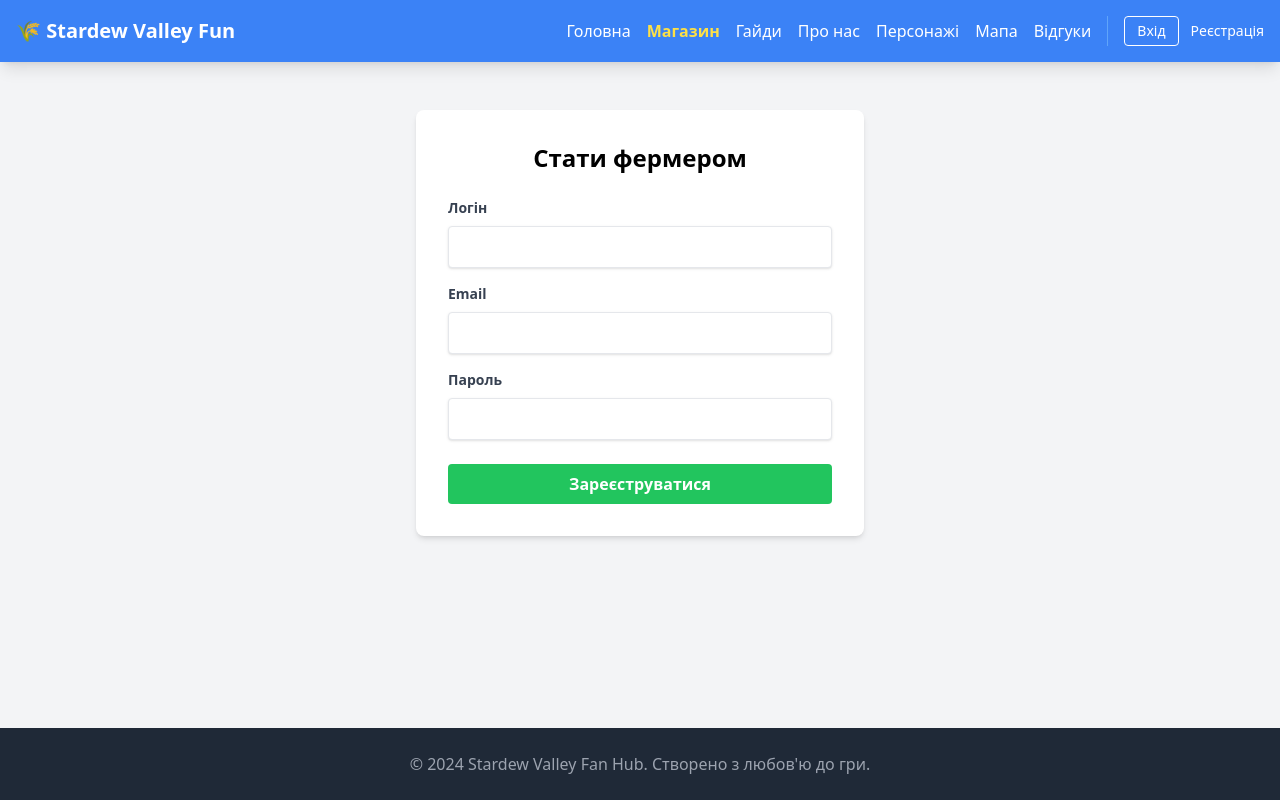
After one commit to StrayLike/vofk-opi-lab, a Flask app: page /register in a window 1280 px wide. The commit adds this page. Run offline with Flask 3, Linux system fonts and the light colour scheme; some libraries are stand-ins or nearby versions.

Commit message:
Setup DB, Auth, and full backend logic

```diff
--- a/app.py
+++ b/app.py
@@ -1,6 +1,37 @@
-from flask import Flask, render_template
+import os
+import functools
+from flask import Flask, render_template, request, redirect, url_for, session, flash, g
+from werkzeug.security import generate_password_hash, check_password_hash
+from db import get_db, close_db, init_db
 
 app = Flask(__name__)
+# Цей ключ потрібен для шифрування сесій (щоб працював вхід і кошик)
+app.secret_key = 'stardew_valley_secret_key_change_me'
+
+# Автоматично закриваємо з'єднання з БД після кожного запиту
+app.teardown_appcontext(close_db)
+
+# --- ДОПОМІЖНІ ФУНКЦІЇ ---
+
+@app.before_request
+def load_logged_in_user():
+    """Перед кожним відкриттям сторінки перевіряємо, чи увійшов користувач"""
+    user_id = session.get('user_id')
+    if user_id is None:
+        g.user = None
+    else:
+        g.user = get_db().execute('SELECT * FROM users WHERE id = ?', (user_id,)).fetchone()
+
+def login_required(view):
+    """Декоратор, який не пускає незареєстрованих на певні сторінки"""
+    @functools.wraps(view)
+    def wrapped_view(**kwargs):
+        if g.user is None:
+            return redirect(url_for('login'))
+        return view(**kwargs)
+    return wrapped_view
+
+# --- МАРШРУТИ СТОРІНОК ---
 
 @app.route('/')
 def home():
@@ -22,5 +53,140 @@ def characters():
 def map():
     return render_template('map.html')
 
+# --- АВТОРИЗАЦІЯ ---
+
+@app.route('/register', methods=('GET', 'POST'))
+def register():
+    if request.method == 'POST':
+        username = request.form['username']
+        password = request.form['password']
+        email = request.form['email']
+        db = get_db()
+        error = None
+
+        if not username: error = 'Введіть логін.'
+        elif not password: error = 'Введіть пароль.'
+
+        if error is None:
+            try:
+                hashed_pw = generate_password_hash(password)
+                db.execute('INSERT INTO users (username, email, password) VALUES (?, ?, ?)',
+                           (username, email, hashed_pw))
+                db.commit()
+                return redirect(url_for('login'))
+            except db.IntegrityError:
+                error = f"Користувач {username} вже існує."
+        flash(error)
+    return render_template('register.html')
+
+@app.route('/login', methods=('GET', 'POST'))
+def login():
+    if request.method == 'POST':
+        username = request.form['username']
+        password = request.form['password']
+        db = get_db()
+        error = None
+        user = db.execute('SELECT * FROM users WHERE username = ?', (username,)).fetchone()
+
+        if user is None or not check_password_hash(user['password'], password):
+            error = 'Невірний логін або пароль.'
+
+        if error is None:
+            session.clear()
+            session['user_id'] = user['id']
+            session['role'] = user['role']
+            return redirect(url_for('home'))
+        flash(error)
+    return render_template('login.html')
+
+@app.route('/logout')
+def logout():
+    session.clear()
+    return redirect(url_for('home'))
+
+# --- МАГАЗИН І КОШИК ---
+
+@app.route('/shop')
+def shop():
+    category = request.args.get('category')
+    db = get_db()
+    if category:
+        products = db.execute('SELECT * FROM products WHERE category = ?', (category,)).fetchall()
+    else:
+        products = db.execute('SELECT * FROM products').fetchall()
+    return render_template('shop.html', products=products)
+
+@app.route('/add_to_cart/<int:id>', methods=('POST',))
+def add_to_cart(id):
+    if 'cart' not in session:
+        session['cart'] = []
+    session['cart'].append(id)
+    session.modified = True
+    return redirect(url_for('shop'))
+
+@app.route('/cart')
+def cart():
+    cart_ids = session.get('cart', [])
+    db = get_db()
+    items = []
+    total = 0
+    if cart_ids:
+        # Магія SQL: перетворюємо список ID у запит
+        placeholders = ','.join('?' for _ in cart_ids)
+        items = db.execute(f'SELECT * FROM products WHERE id IN ({placeholders})', cart_ids).fetchall()
+        # Рахуємо суму
+        for item in items:
+            count = cart_ids.count(item['id'])
+            total += item['price'] * count
+    return render_template('cart.html', cart_items=items, total=total)
+
+@app.route('/checkout', methods=('POST',))
+@login_required
+def checkout():
+    cart_ids = session.get('cart', [])
+    if not cart_ids: return redirect(url_for('shop'))
+
+    db = get_db()
+    # Рахуємо суму знову (для безпеки)
+    placeholders = ','.join('?' for _ in cart_ids)
+    products = db.execute(f'SELECT * FROM products WHERE id IN ({placeholders})', cart_ids).fetchall()
+    total = sum(p['price'] * cart_ids.count(p['id']) for p in products)
+
+    # Створюємо замовлення
+    cursor = db.execute('INSERT INTO orders (user_id, total_price) VALUES (?, ?)', (g.user['id'], total))
+    order_id = cursor.lastrowid
+
+    # Додаємо товари в замовлення
+    for p in products:
+        count = cart_ids.count(p['id'])
+        # Щоб не додавати дублікати, можна додати логіку, але поки так
+        db.execute('INSERT INTO order_items (order_id, product_id, quantity) VALUES (?, ?, ?)',
+                   (order_id, p['id'], count))
+
+    db.commit()
+    session.pop('cart', None) # Очищуємо кошик
+    return redirect(url_for('home'))
+
+# --- ВІДГУКИ ---
+
+@app.route('/feedback', methods=('GET', 'POST'))
+def feedback():
+    db = get_db()
+    if request.method == 'POST':
+        if g.user is None: return redirect(url_for('login'))
+        text = request.form['text']
+        rating = request.form['rating']
+        db.execute('INSERT INTO feedback (username, text, rating) VALUES (?, ?, ?)',
+                   (g.user['username'], text, rating))
+        db.commit()
+        return redirect(url_for('feedback'))
+
+    feedbacks = db.execute('SELECT * FROM feedback ORDER BY created_at DESC').fetchall()
+    return render_template('feedback.html', feedbacks=feedbacks)
+
+# --- ЗАПУСК ---
 if __name__ == '__main__':
+    # Якщо файлу бази немає - створити його
+    if not os.path.exists('database.db'):
+        init_db()
     app.run(debug=True)
--- a/templates/base.html
+++ b/templates/base.html
@@ -3,15 +3,15 @@
 <head>
     <meta charset="UTF-8">
     <meta name="viewport" content="width=device-width, initial-scale=1.0">
-    <title>{% block title %}Мій Flask проєкт{% endblock %}</title>
+    <title>{% block title %}Stardew Hub{% endblock %}</title>
     <script src="https://cdn.tailwindcss.com"></script>
     <style>
         @keyframes slideDown {
             0% { max-height: 0; opacity: 0; }
-            100% { max-height: 300px; opacity: 1; }
+            100% { max-height: 400px; opacity: 1; }
         }
         @keyframes slideUp {
-            0% { max-height: 300px; opacity: 1; }
+            0% { max-height: 400px; opacity: 1; }
             100% { max-height: 0; opacity: 0; }
         }
         .animate-slide-down {
@@ -34,35 +34,92 @@
         }
     </style>
 </head>
-<body class="bg-gray-100">
-    <nav class="bg-blue-500 p-4">
+<body class="bg-gray-100 flex flex-col min-h-screen">
+    <nav class="bg-blue-500 p-4 shadow-lg sticky top-0 z-50">
         <div class="container mx-auto flex justify-between items-center">
-            <a href="/" class="text-white text-xl font-bold transition-transform duration-300 hover:scale-110">Stardew _valley_fun</a>
-            <div class="hidden md:flex space-x-4">
-                <a href="/" class="text-white hover:text-blue-200 transition-colors duration-300 hover:underline">Головна</a>
-               <a href="/guides" class="text-white hover:text-blue-200 ...">Гайди</a>
-               <a href="/about" class="text-white hover:text-blue-200 ...">Про нас</a>
-               <a href="/characters" class="text-white hover:text-blue-200 ...">Персонажі</a>
-               <a href="/map" class="text-white hover:text-blue-200 transition-colors duration-300 hover:underline">Мапа</a>
+            <a href="{{ url_for('home') }}" class="text-white text-xl font-bold transition-transform duration-300 hover:scale-105 flex items-center gap-2">
+                🌾 Stardew Valley Fun
+            </a>
+
+            <div class="hidden md:flex space-x-4 items-center">
+                <a href="{{ url_for('home') }}" class="text-white hover:text-blue-200 transition-colors duration-300 hover:underline">Головна</a>
+
+                <a href="{{ url_for('shop') }}" class="text-yellow-300 hover:text-yellow-100 font-bold transition-colors duration-300 hover:underline">Магазин</a>
+
+                <a href="{{ url_for('guides') }}" class="text-white hover:text-blue-200 transition-colors duration-300 hover:underline">Гайди</a>
+                <a href="{{ url_for('about') }}" class="text-white hover:text-blue-200 transition-colors duration-300 hover:underline">Про нас</a>
+                <a href="{{ url_for('characters') }}" class="text-white hover:text-blue-200 transition-colors duration-300 hover:underline">Персонажі</a>
+                <a href="{{ url_for('map') }}" class="text-white hover:text-blue-200 transition-colors duration-300 hover:underline">Мапа</a>
+                <a href="{{ url_for('feedback') }}" class="text-white hover:text-blue-200 transition-colors duration-300 hover:underline">Відгуки</a>
+
+                <div class="border-l border-blue-400 pl-4 ml-2 flex items-center space-x-3">
+                    {% if g.user %}
+                        <a href="{{ url_for('cart') }}" class="bg-blue-600 hover:bg-blue-700 text-white px-3 py-1 rounded transition shadow flex items-center gap-1">
+                            🎒 Рюкзак
+                        </a>
+                        <span class="text-blue-100 text-sm cursor-default" title="Ви увійшли як {{ g.user['username'] }}">
+                            👤 {{ g.user['username'] }}
+                        </span>
+                        <a href="{{ url_for('logout') }}" class="text-red-200 hover:text-white transition text-sm">Вихід</a>
+                    {% else %}
+                        <a href="{{ url_for('login') }}" class="text-white hover:text-blue-200 border border-white px-3 py-1 rounded hover:bg-white hover:text-blue-500 transition text-sm">Вхід</a>
+                        <a href="{{ url_for('register') }}" class="text-white hover:text-blue-200 text-sm">Реєстрація</a>
+                    {% endif %}
+                </div>
             </div>
+
             <button id="mobile-menu-button" class="md:hidden text-white w-6 h-6 relative focus:outline-none">
                 <span class="burger-line block absolute h-0.5 w-6 bg-current transform transition duration-500 ease-in-out line1"></span>
                 <span class="burger-line block absolute h-0.5 w-6 bg-current transform transition duration-500 ease-in-out line2"></span>
                 <span class="burger-line block absolute h-0.5 w-6 bg-current transform transition duration-500 ease-in-out line3"></span>
             </button>
         </div>
+
         <div id="mobile-menu" class="hidden md:hidden overflow-hidden">
-            <a href="/" class="block text-white hover:text-blue-200 py-2 transform transition duration-300 hover:translate-x-2">Головна</a>
-            <a href="/guides" class="block text-white hover:text-blue-200 ...">Гайди</a>
-            <a href="/about" class="block text-white hover:text-blue-200 ...">Про нас</a>
-            <a href="/characters" class="block text-white hover:text-blue-200 ...">Персонажі</a>
-            <a href="/map" class="block text-white hover:text-blue-200 py-2 transform transition duration-300 hover:translate-x-2">Мапа</a>
+            <div class="pt-2 pb-4 space-y-1">
+                <a href="{{ url_for('home') }}" class="block text-white hover:bg-blue-600 px-3 py-2 rounded transition">Головна</a>
+                <a href="{{ url_for('shop') }}" class="block text-yellow-300 font-bold hover:bg-blue-600 px-3 py-2 rounded transition">🏪 Магазин</a>
+                <a href="{{ url_for('guides') }}" class="block text-white hover:bg-blue-600 px-3 py-2 rounded transition">Гайди</a>
+                <a href="{{ url_for('about') }}" class="block text-white hover:bg-blue-600 px-3 py-2 rounded transition">Про нас</a>
+                <a href="{{ url_for('characters') }}" class="block text-white hover:bg-blue-600 px-3 py-2 rounded transition">Персонажі</a>
+                <a href="{{ url_for('map') }}" class="block text-white hover:bg-blue-600 px-3 py-2 rounded transition">Мапа</a>
+                <a href="{{ url_for('feedback') }}" class="block text-white hover:bg-blue-600 px-3 py-2 rounded transition">Відгуки</a>
+
+                <div class="border-t border-blue-400 my-2 pt-2">
+                    {% if g.user %}
+                        <div class="px-3 text-blue-100 text-sm mb-2">Привіт, {{ g.user['username'] }}!</div>
+                        <a href="{{ url_for('cart') }}" class="block text-white bg-blue-600 mx-3 px-3 py-2 rounded text-center mb-2">🎒 Мій Рюкзак</a>
+                        <a href="{{ url_for('logout') }}" class="block text-red-200 hover:text-white px-3 py-2">Вихід</a>
+                    {% else %}
+                        <div class="grid grid-cols-2 gap-2 px-3">
+                            <a href="{{ url_for('login') }}" class="block text-center text-blue-500 bg-white px-3 py-2 rounded font-bold">Вхід</a>
+                            <a href="{{ url_for('register') }}" class="block text-center text-white border border-white px-3 py-2 rounded">Реєстрація</a>
+                        </div>
+                    {% endif %}
+                </div>
+            </div>
         </div>
     </nav>
 
-    <div class="container mx-auto mt-8 p-4">
+    <div class="container mx-auto mt-8 p-4 flex-grow">
+        {% with messages = get_flashed_messages() %}
+            {% if messages %}
+                {% for message in messages %}
+                    <div class="bg-blue-100 border-l-4 border-blue-500 text-blue-700 p-4 mb-6 shadow-md rounded relative" role="alert">
+                        <span class="block sm:inline">{{ message }}</span>
+                    </div>
+                {% endfor %}
+            {% endif %}
+        {% endwith %}
+
         {% block content %}{% endblock %}
     </div>
+
+    <footer class="bg-gray-800 text-gray-400 text-center py-6 mt-8">
+        <div class="container mx-auto">
+            <p>&copy; 2024 Stardew Valley Fan Hub. Створено з любов'ю до гри.</p>
+        </div>
+    </footer>
 
     <script>
         const mobileMenuButton = document.getElementById('mobile-menu-button');
--- /dev/null
+++ b/templates/register.html
@@ -0,0 +1,33 @@
+{% extends "base.html" %}
+{% block title %}Реєстрація{% endblock %}
+{% block content %}
+<div class="max-w-md mx-auto bg-white p-8 rounded-lg shadow-md">
+    <h1 class="text-2xl font-bold mb-6 text-center">Стати фермером</h1>
+
+    {% with messages = get_flashed_messages() %}
+        {% if messages %}
+            <div class="bg-red-100 text-red-700 p-3 rounded mb-4">
+                {{ messages[0] }}
+            </div>
+        {% endif %}
+    {% endwith %}
+
+    <form method="post">
+        <div class="mb-4">
+            <label class="block text-gray-700 text-sm font-bold mb-2">Логін</label>
+            <input type="text" name="username" required class="shadow appearance-none border rounded w-full py-2 px-3 text-gray-700">
+        </div>
+        <div class="mb-4">
+            <label class="block text-gray-700 text-sm font-bold mb-2">Email</label>
+            <input type="email" name="email" required class="shadow appearance-none border rounded w-full py-2 px-3 text-gray-700">
+        </div>
+        <div class="mb-6">
+            <label class="block text-gray-700 text-sm font-bold mb-2">Пароль</label>
+            <input type="password" name="password" required class="shadow appearance-none border rounded w-full py-2 px-3 text-gray-700">
+        </div>
+        <button type="submit" class="w-full bg-green-500 hover:bg-green-700 text-white font-bold py-2 px-4 rounded">
+            Зареєструватися
+        </button>
+    </form>
+</div>
+{% endblock %}
```
Also changed, not shown: db.py (added, +26 -0 lines), schema.sql (added, +59 -0 lines), templates/login.html (added, +29 -0 lines), 1 other file.
